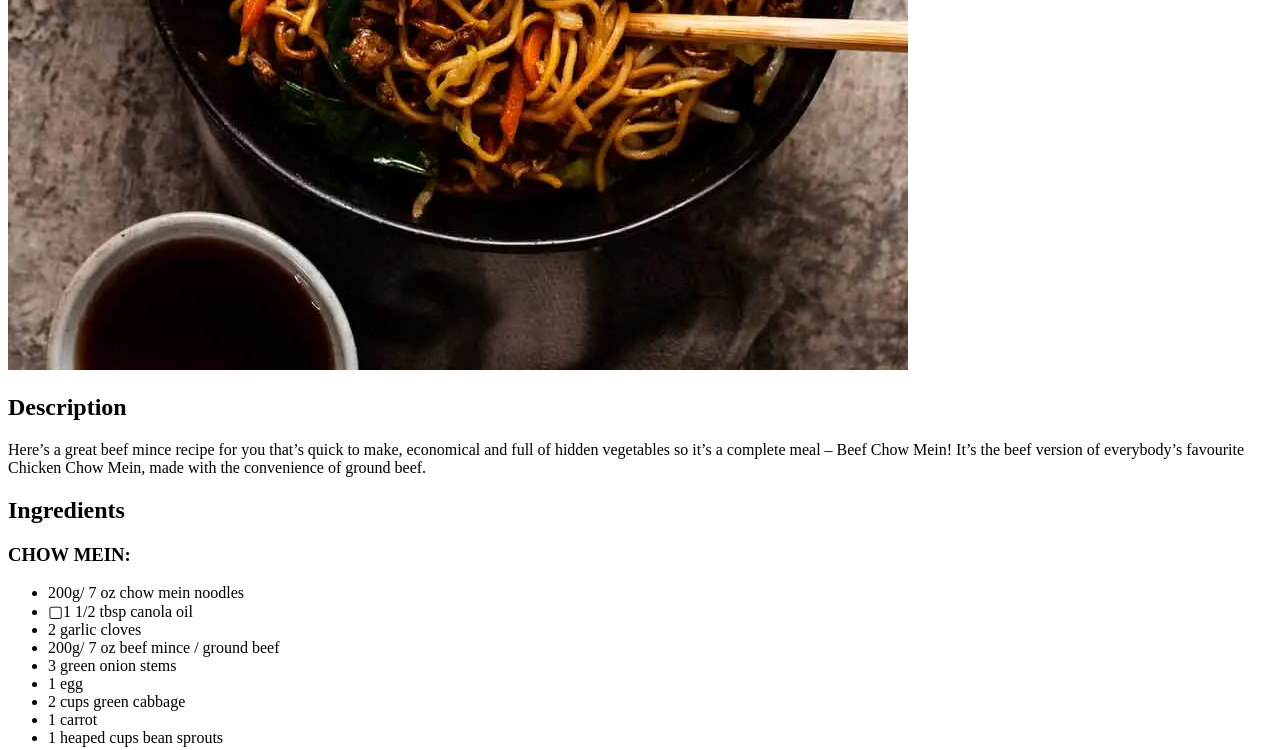
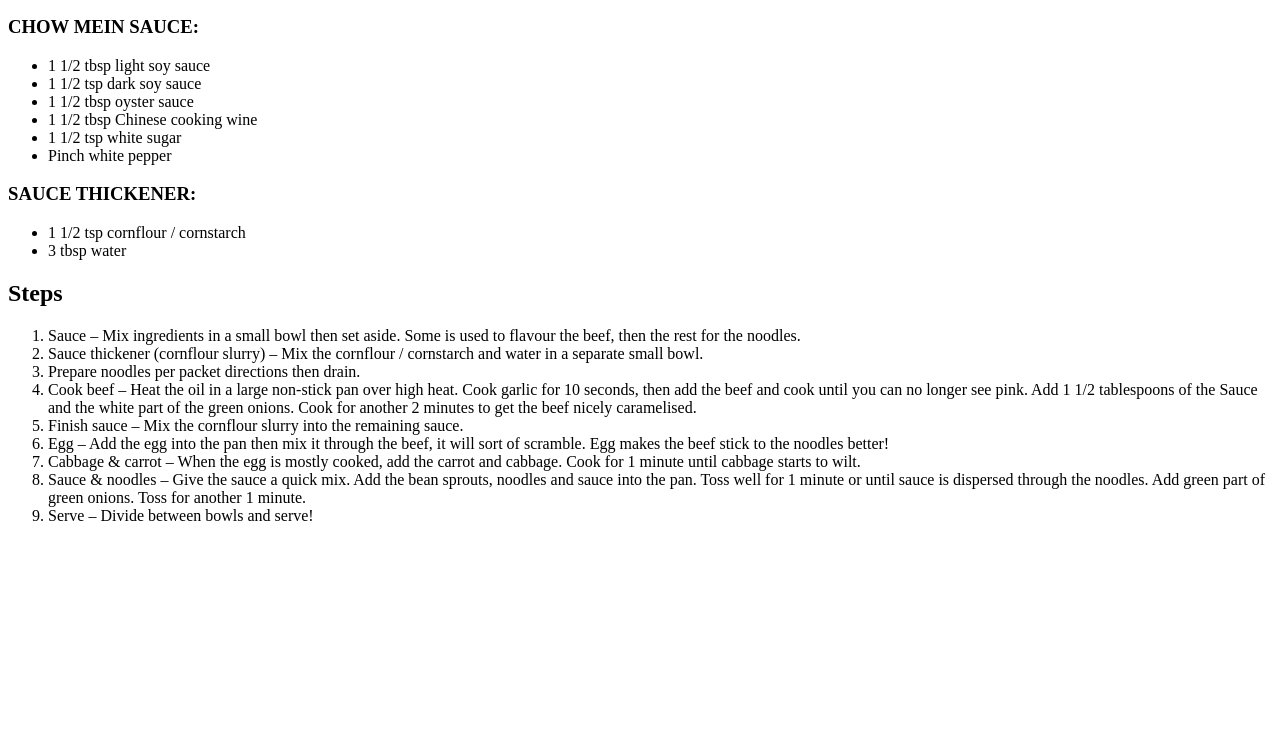
Before and after one commit to AaronDKP/odin-recipes, a plain HTML site: page recipes/chow-mein.html in a window 1280 px wide. Shown: the part 853-1603 px from the top of the page. After the commit the page ends 1394 px from the top, so only its background shows below. Drawn offline with Linux system fonts and the light colour scheme.

Commit message:
Steps for Chow Mein, updated link on index
Allows users to navigate to Chow Mein recipe

```diff
--- a/recipes/chow-mein.html
+++ b/recipes/chow-mein.html
@@ -10,7 +10,7 @@
 
 <br>
 
-    <img src="../img/chow-mein.jpg" alt="chow mein finished dish">
+    <img src="../img/chow-mein.jpg" width=300px alt="chow mein finished dish">
 
     <h2>Description</h2>
 
@@ -46,5 +46,19 @@
                 <li>1 1/2 tsp cornflour / cornstarch</li>
                 <li>3 tbsp water</li>
             </ul>
+
+    <h2>Steps</h2>
+
+            <ol>
+                <li>Sauce – Mix ingredients in a small bowl then set aside. Some is used to flavour the beef, then the rest for the noodles.</li>
+                <li>Sauce thickener (cornflour slurry) – Mix the cornflour / cornstarch and water in a separate small bowl.</li>
+                <li>Prepare noodles per packet directions then drain.</li>
+                <li>Cook beef – Heat the oil in a large non-stick pan over high heat. Cook garlic for 10 seconds, then add the beef and cook until you can no longer see pink. Add 1 1/2 tablespoons of the Sauce and the white part of the green onions. Cook for another 2 minutes to get the beef nicely caramelised.</li>
+                <li>Finish sauce – Mix the cornflour slurry into the remaining sauce.</li>
+                <li>Egg – Add the egg into the pan then mix it through the beef, it will sort of scramble. Egg makes the beef stick to the noodles better!</li>
+                <li>Cabbage & carrot – When the egg is mostly cooked, add the carrot and cabbage. Cook for 1 minute until cabbage starts to wilt.</li>
+                <li>Sauce & noodles – Give the sauce a quick mix. Add the bean sprouts, noodles and sauce into the pan. Toss well for 1 minute or until sauce is dispersed through the noodles. Add green part of green onions. Toss for another 1 minute.</li>
+                <li>Serve – Divide between bowls and serve!</li>
+            </ol>
 </body>
 </html>
```
Also changed, not shown: index.html (+1 -0 lines).
